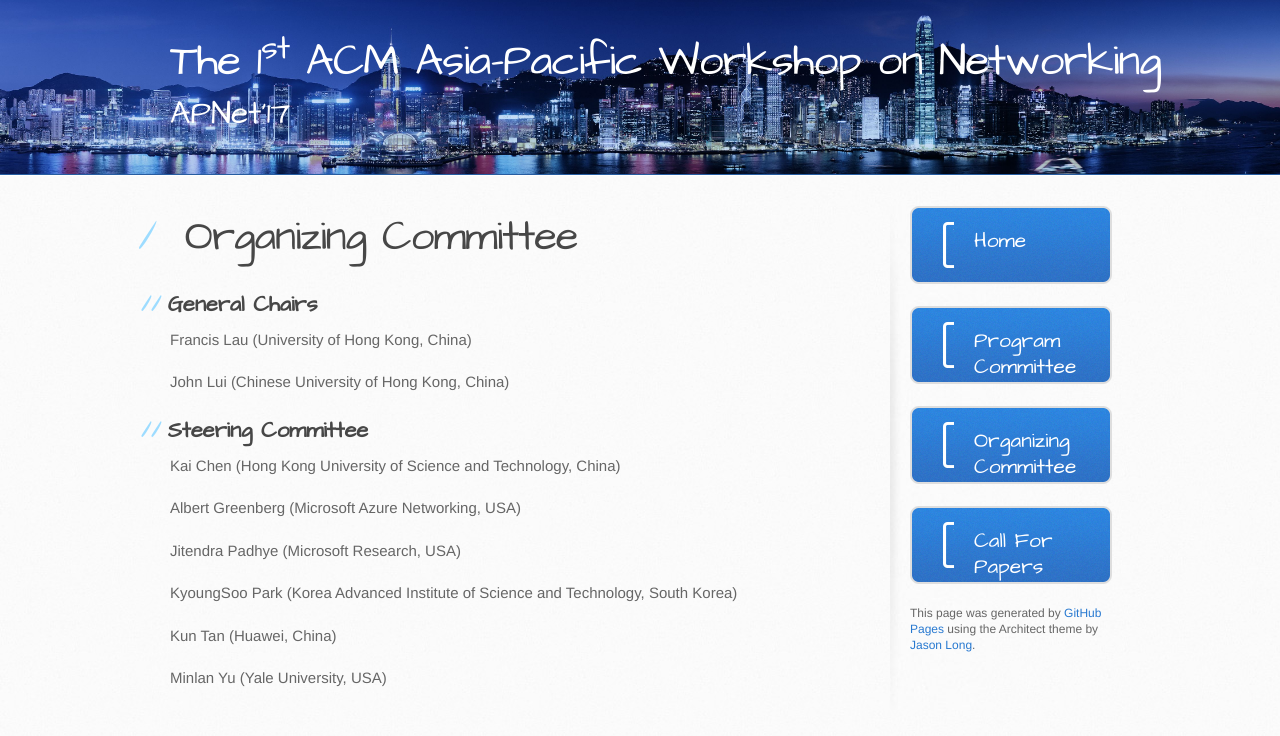
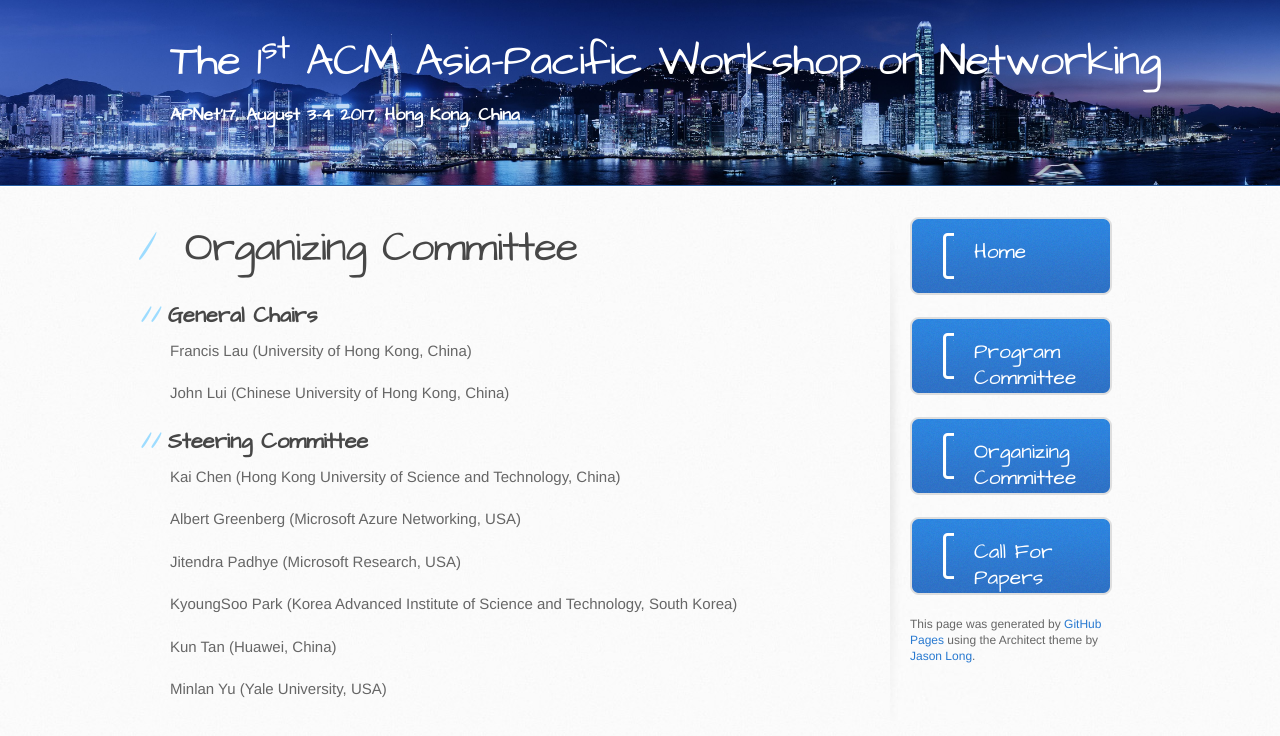
Before and after one commit to yhydhx/apnet-web, a plain HTML site: page oc.html in a window 1280 px wide. Drawn offline with Linux system fonts and the light colour scheme.

Commit message:
Update oc.html

```diff
--- a/oc.html
+++ b/oc.html
@@ -20,7 +20,8 @@
     <header>
       <div class="inner">
         <h1>The 1<sup>st</sup> ACM Asia-Pacific Workshop on Networking</h1>
-        <h2>APNet'17</h2>
+        <!--h2>APNet'17</h2-->
+        <h3><font color="white">APNet'17, August 3-4 2017, Hong Kong, China</font></h3>
       </div>
     </header>
 
```
